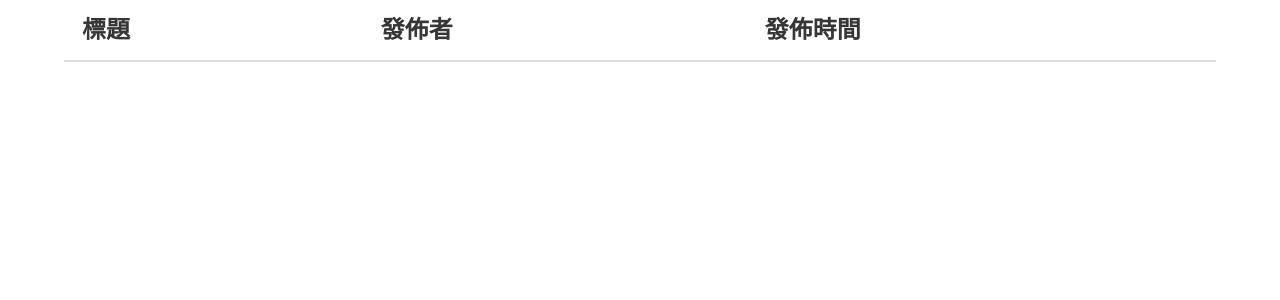
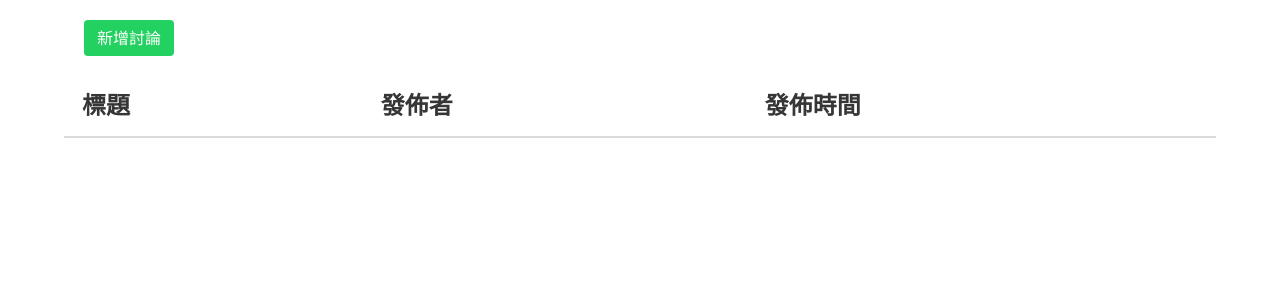
Before and after one commit to kehanlu/coodle, a Django app: template templates/discuss/list.html in a window 1280 px wide. Shown: the part 80-380 px from the top of the page. Run offline with Django 3.2, Linux system fonts and the light colour scheme; the template is opened without the code that fills it, so the values that code supplies are empty; some libraries are stand-ins or nearby versions.

Commit message:
add: button

```diff
--- a/templates/discuss/list.html
+++ b/templates/discuss/list.html
@@ -1,6 +1,8 @@
 {% extends 'layout/base.html'%}
 
 {% block content %}
+
+<a class="button is-success" style="margin:20px;" href="/problem/post">新增討論</a>
 
 <table class="table is-fullwidth">
   <thead>
```
